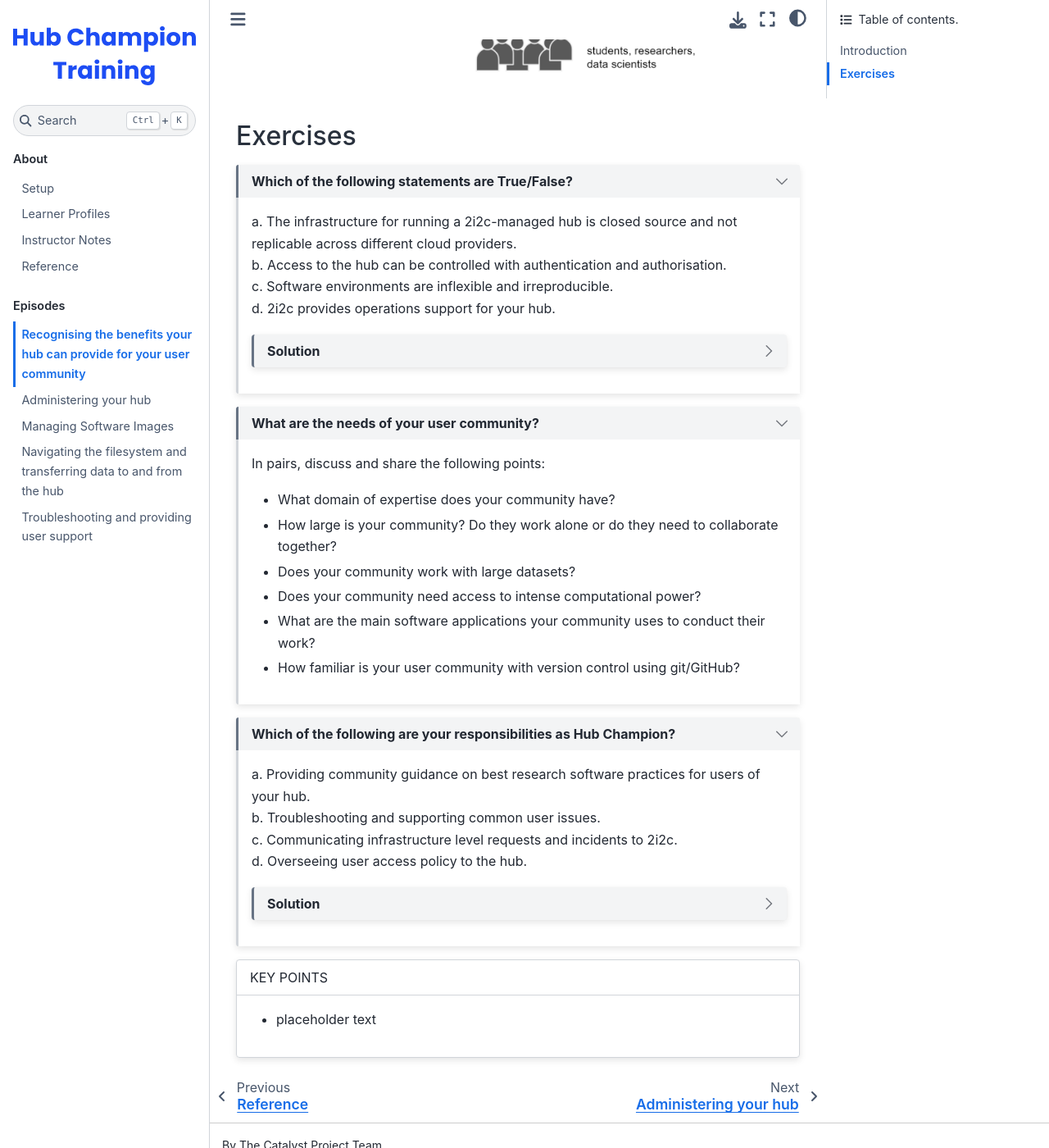
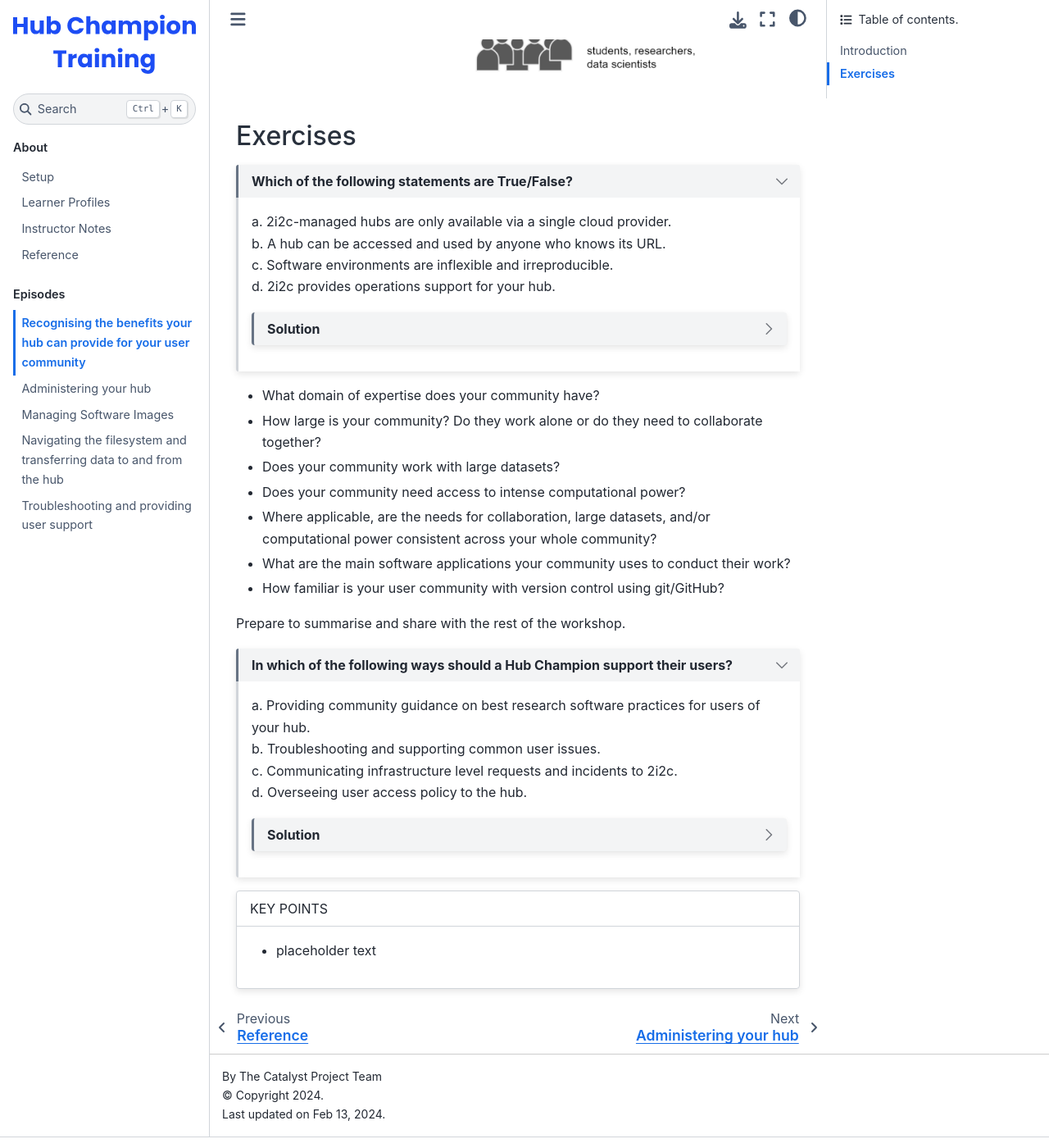
Before and after one commit to czi-catalystproject/hub-champion-training, a Jupyter Book: the page built from episodes/introduction.md, in a window 1280 px wide and 1400 px high, scrolled down 1104 px. Shown: the whole window at 82% size. Built offline with Jupyter Book 1.0.4 settings and Sphinx 7.4.7 and the Sphinx Book theme 1.1.4, drawn with Linux system fonts in a browser that asks for light colours; nearby versions of some CDN libraries.

Commit message:
Apply suggestions from code review
Co-authored-by: Toby Hodges <tbyhdgs@gmail.com>

```diff
--- a/episodes/introduction.md
+++ b/episodes/introduction.md
@@ -43,36 +43,33 @@ Placeholder text.
 ::::{dropdown} Which of the following statements are True/False?
 :open:
 
-a. The infrastructure for running a 2i2c-managed hub is closed source and not replicable across different cloud providers.
-b. Access to the hub can be controlled with authentication and authorisation.
+a. 2i2c-managed hubs are only available via a single cloud provider.
+b. A hub can be accessed and used by anyone who knows its URL.
 c. Software environments are inflexible and irreproducible.
 d. 2i2c provides operations support for your hub.
 
 :::{dropdown} Solution
 a. False – Hubs are built entirely with open source and community-driven tooling. The Right to Replicate gives communities the right to replicate their infrastructure in its entirety elsewhere.
-b. True – Hub Champions can control who can access the hub through GitHub and other authentication methods.
-c. False – Software environments are managed by Hub Champions and automatically deployed with containerisation, allowing for scalability across the cloud and reproducibile user environments.
+b. False – Hub Champions can control who can access the hub through GitHub or other authentication methods.
+c. False – Software environments are managed by Hub Champions and automatically deployed with containerisation, allowing for scalability across the cloud and reproducible user environments.
 d. True – 2i2c engineers maintain service availability, uptime and operational upgrades. Hub Champions are responsible for hub configuration and management to support their user community.
 
 :::
 
 ::::
 
-:::{dropdown} What are the needs of your user community?
-:open:
-
-In pairs, discuss and share the following points:
-
 - What domain of expertise does your community have?
 - How large is your community? Do they work alone or do they need to collaborate together?
 - Does your community work with large datasets?
 - Does your community need access to intense computational power?
+- Where applicable, are the needs for collaboration, large datasets, and/or computational power consistent across your whole community?
 - What are the main software applications your community uses to conduct their work?
 - How familiar is your user community with version control using git/GitHub?
 
+Prepare to summarise and share with the rest of the workshop.
 :::
 
-::::{dropdown} Which of the following are your responsibilities as Hub Champion?
+::::{dropdown} In which of the following ways should a Hub Champion support their users?
 :open:
 
 a. Providing community guidance on best research software practices for users of your hub.
@@ -82,7 +79,7 @@ d. Overseeing user access policy to the hub.
 
 :::{dropdown} Solution
 
-All of the above are the responsibilities of a Hub Champion.
+All of the above are things a Hub Champion should do to enable their community to make best use of a hub.
 
 :::
 
```
Also changed, not shown: other parts of episodes/introduction.md (+1 -1 lines).
